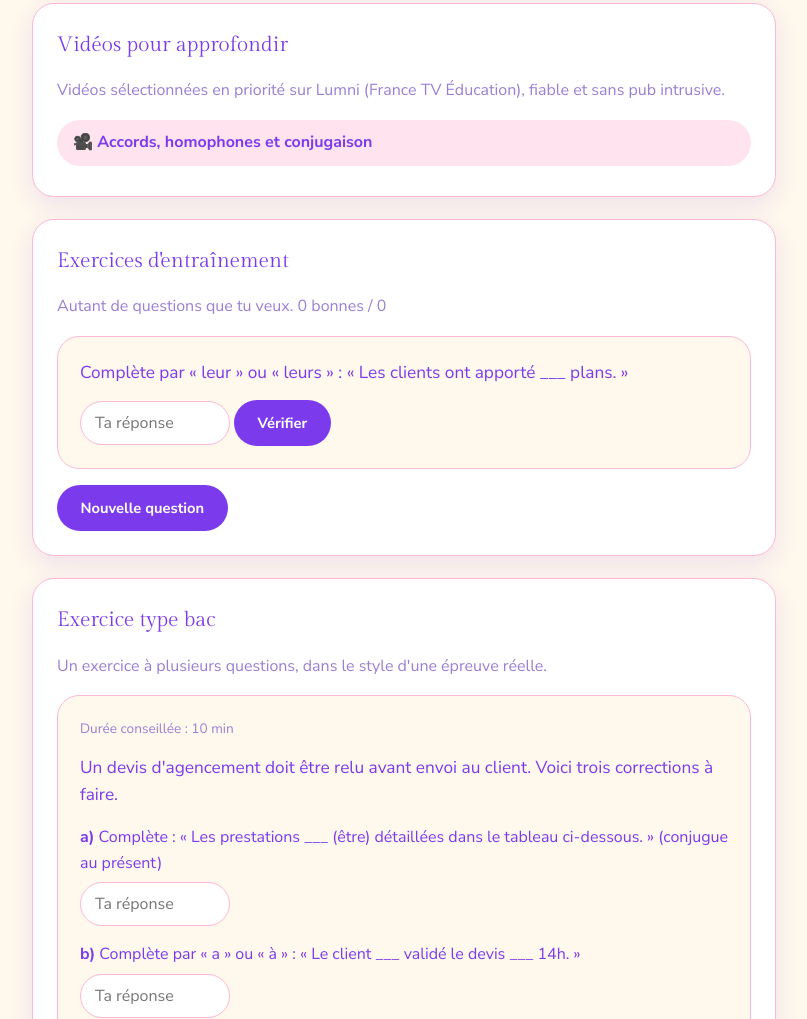
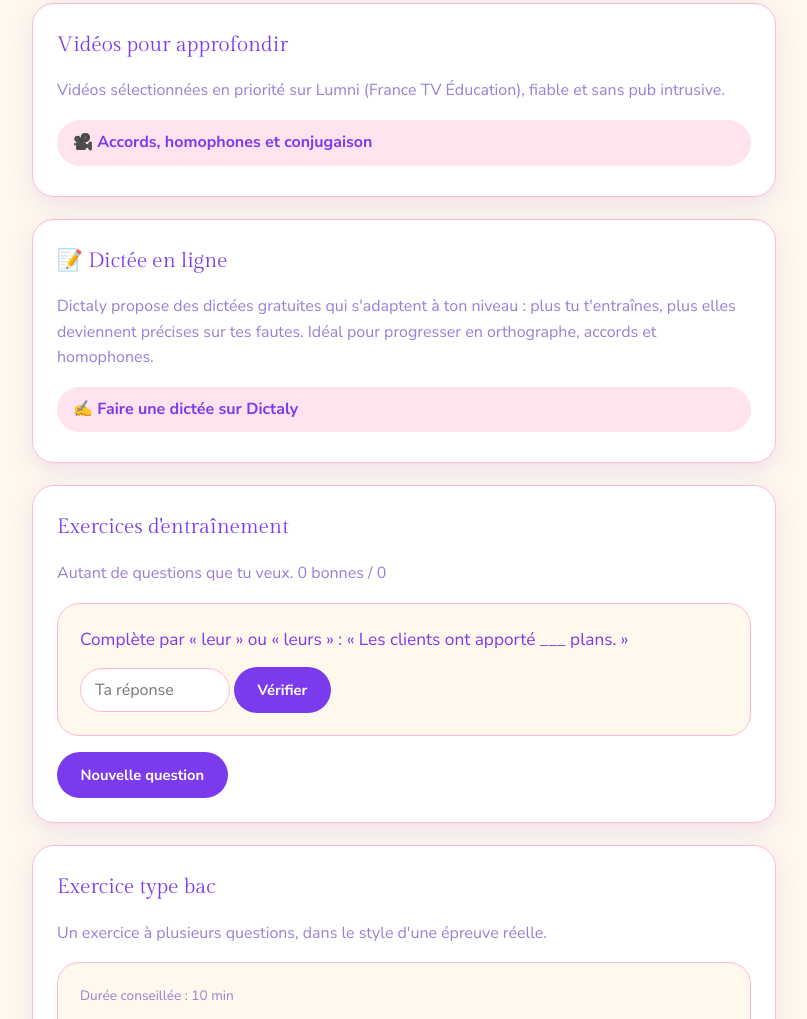
Before and after one commit to lauradiaz5006-bit/app-strakara, a plain HTML site: page nina/grammaire.html in a window 1280 px wide. Shown: the part 804-1823 px from the top of the page, without its empty margins (236-1043 px from the left). Drawn offline with Linux system fonts and the light colour scheme.

Commit message:
Ajoute des liens vers des ressources externes gratuites
- Grammaire/orthographe (francais) : lien vers Dictaly, dictees
  gratuites qui s'adaptent au niveau et progressent avec l'usage.
- Comprehension orale (anglais) : lien vers Lingua.com, vrais audios
  en anglais avec exercices de comprehension.

Co-Authored-By: Claude Sonnet 5 <noreply@anthropic.com>
Claude-Session: https://claude.ai/code/session_014ymUdrVLGo5e2sCdbrYxWt

```diff
--- a/nina/grammaire.html
+++ b/nina/grammaire.html
@@ -43,6 +43,14 @@
     <p style="color:var(--prune-doux);">Vidéos sélectionnées en priorité sur Lumni (France TV Éducation), fiable et sans pub intrusive.</p>
     <div class="video-links">
       <a href="#" id="video-link-1" target="_blank" rel="noopener">🎥 Accords, homophones et conjugaison</a>
+    </div>
+  </section>
+
+  <section class="card">
+    <h2>📝 Dictée en ligne</h2>
+    <p style="color:var(--prune-doux);">Dictaly propose des dictées gratuites qui s'adaptent à ton niveau : plus tu t'entraînes, plus elles deviennent précises sur tes fautes. Idéal pour progresser en orthographe, accords et homophones.</p>
+    <div class="video-links">
+      <a href="https://www.dictaly.com/" target="_blank" rel="noopener">✍️ Faire une dictée sur Dictaly</a>
     </div>
   </section>
 
```
Also changed, not shown: nina/comprehension-orale-anglais.html (+8 -0 lines).
